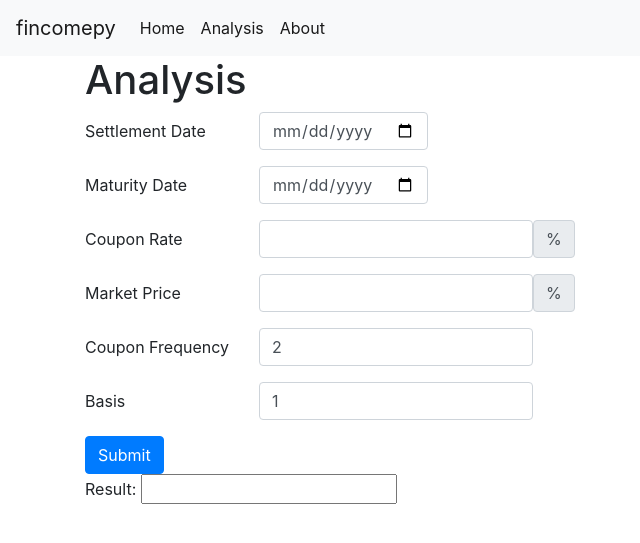
After one commit to reese3928/fincomepy, a Flask app: page /analysis in a window 1280 px wide. The commit adds this page. Shown: the top 543 px of the page, without its empty margins (0-640 px from the left). Run offline with Flask 2, Linux system fonts and the light colour scheme; some libraries are stand-ins or nearby versions.

Commit message:
started bond calculation

```diff
--- a/app/main.py
+++ b/app/main.py
@@ -1,4 +1,11 @@
 from flask import Flask, render_template, url_for, request
+import numpy as np
+import matplotlib.pyplot as plt
+from datetime import date, datetime
+from fincomepy import *
+## TO DO: change this fincomepy to local
+## TO DO: check if different product can be put into separate python files
+
 app = Flask(__name__)
 
 @app.route("/")
@@ -6,14 +13,27 @@ app = Flask(__name__)
 def home():
     return render_template('home.html')
 
-@app.route("/about", methods=['GET', 'POST'])
+@app.route("/about")
 def about():
+    return render_template('about.html')
+
+@app.route("/analysis", methods=['GET', 'POST'])
+def analysis():
     if request.method == 'POST':
-        number1 = float(request.form['number1'])
-        number2 = float(request.form['number2'])
-        res = number1 * number2
-        return render_template('home.html', res=res)
-    return render_template('home.html')
+        # get input
+        settlement = datetime.strptime(request.form['settlement'], '%Y-%m-%d').date()
+        maturity = datetime.strptime(request.form['maturity'], '%Y-%m-%d').date()
+        coupon_perc = float(request.form['coupon_perc'])
+        price_perc = float(request.form['price_perc'])
+        frequency = int(request.form['frequency'])
+        basis = int(request.form['basis'])
+        # construct a bond object
+        bond_obj = Bond(settlement=settlement, maturity=maturity, coupon_perc=coupon_perc,
+            price_perc=price_perc, frequency=frequency, basis=basis)
+
+        res = bond_obj.mac_duration()
+        return render_template('analysis.html', res=res)
+    return render_template('analysis.html')
 
 
 
--- /dev/null
+++ b/app/templates/analysis.html
@@ -0,0 +1,82 @@
+{% extends "layout.html" %}
+{% block content %}
+
+<div class="starter-template">
+    <h1>Analysis</h1>
+</div>
+
+<form method="POST" role="form" class="form-horizontal">
+    <div class="form-group row">
+        <label for="settlement-date-input" class="col-2 col-form-label">Settlement Date</label>
+        <div class="input-group-append">
+            <input class="form-control" type="date" value="2020-7-15" id="settlement-date-input" name="settlement">
+        </div>
+    </div>
+
+    <div class="form-group row">
+        <label for="maturity-date-input" class="col-2 col-form-label">Maturity Date</label>
+        <div class="input-group-append">
+            <input class="form-control" type="date" id="maturity-date-input" name="maturity">
+        </div>
+    </div>
+
+    <div class="form-group row">
+        <label for="coupon-input" class="col-2 col-form-label">Coupon Rate</label>
+        <div class="input-group-append">
+            <input class="form-control" type="number" step="1e-16" id="coupon-input" name="coupon_perc">
+            <span class="input-group-text" id="coupon-input">%</span>
+        </div>
+    </div>
+
+    <div class="form-group row">
+        <label for="market-price-input" class="col-2 col-form-label">Market Price</label>
+        <div class="input-group-append">
+            <input class="form-control" type="number" step="1e-16" id="market-price-input" name="price_perc">
+            <span class="input-group-text" id="market-price-input">%</span>
+        </div>
+    </div>
+
+    <div class="form-group row">
+        <label for="coupon-freq-input" class="col-2 col-form-label">Coupon Frequency</label>
+        <div class="input-group-append">
+            <input class="form-control" type="number" value="2" id="coupon-freq-input" name="frequency">
+        </div>
+    </div>
+
+    <div class="form-group row">
+        <label for="basis-input" class="col-2 col-form-label">Basis</label>
+        <div class="input-group-append">
+            <input class="form-control" type="number" value="1" id="basis-input" name="basis">
+        </div>
+    </div>
+
+    <!-- TO DO: make basis as a selection input-->
+    <!-- TO DO: add yield as an optional input-->
+
+    <button type="submit" class="btn btn-primary">Submit</button>
+
+    <div class="form-group">
+        Result: <input type="number" name="result_dc" value="{{ res }}">
+
+    </div>
+
+</form>
+<!--
+<form method="POST" role="form" class="form-horizontal">
+    <div class="form-group">
+        <input type="number" class="form-control" name="number1" placeholder="Number1">
+    </div>
+
+    <div class="form-group">
+        <input type="number" class="form-control" name="number2" placeholder="Number2">
+    </div>
+    <input type="submit" class="btn btn-default" value="Submit" />
+
+    <div class="form-group">
+        Result: <input type="number" name="result_dc" value="{{ res }}">
+
+    </div>
+
+</form>
+-->
+{% endblock content%}
```
Also changed, not shown: app/templates/home.html (+0 -22 lines).
